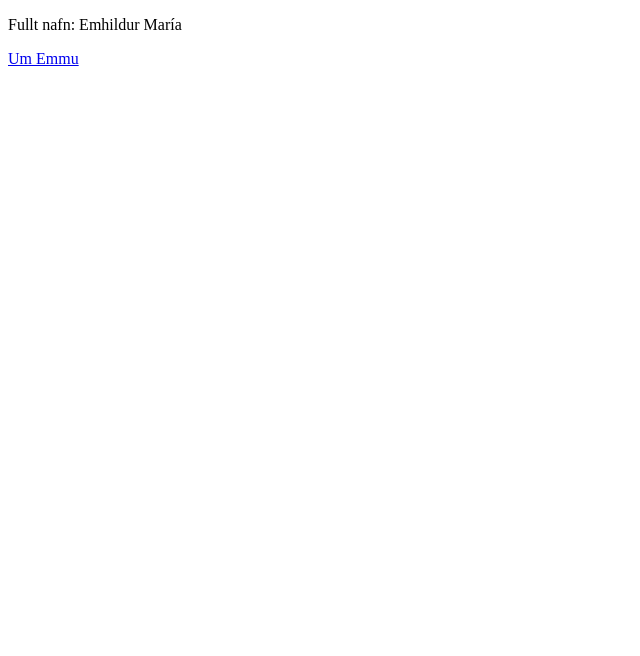
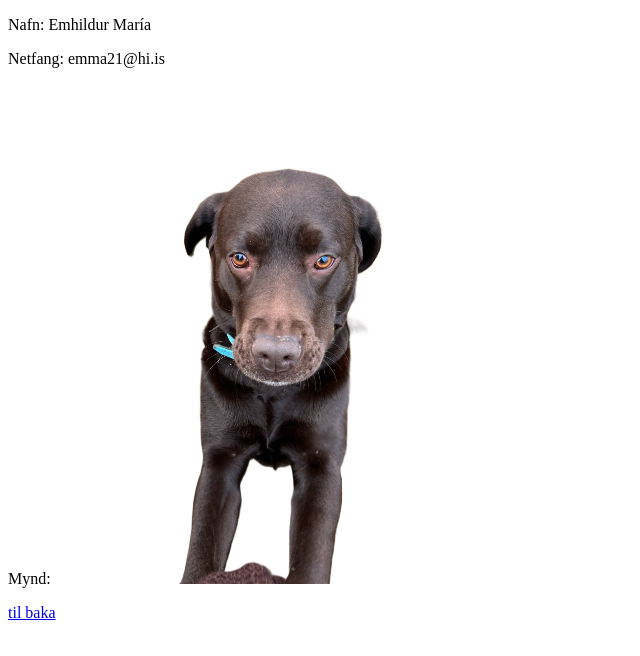
Before and after one commit to steinunn01/vefforritun, a plain HTML site: page v1/about.html in a window 1280 px wide. Shown: the whole page, without its empty margins (0-640 px from the left). Drawn offline with Linux system fonts and the light colour scheme.

Commit message:
v1 lagfæringar

```diff
--- a/v1/about.html
+++ b/v1/about.html
@@ -2,10 +2,15 @@
 <html>
     <head>
         <meta charset="utf-8"/>
+        <meta name="viewport" content="width=device-width, initial-scale=1" />
         <title>Um Emmu</title>
     </head>
     <body>
-        <p>Fullt nafn: Emhildur María</p>
-        <a href="index.html">Um Emmu</a>
-   </body>
+        <p>Nafn: Emhildur María</p>
+        <p>Netfang: emma21@hi.is</p>
+        <p>Mynd:
+            <img src="img/emma.png" alt="Mynd af Emmu"/>
+        </p>
+        <a href="index.html">til baka</a>
+    </body>
 </html>
```
Also changed, not shown: v1/index.html (+4 -2 lines), v1/img/emma.JPG (deleted), v1/img/emma.png (added).
